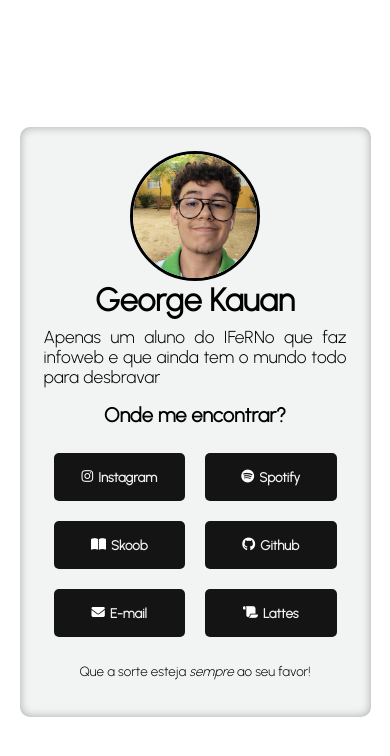
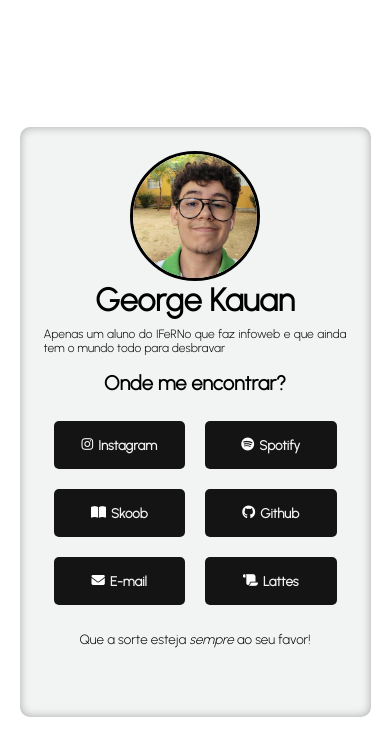
Before and after one commit to kzinge/SitePessoal, a plain HTML site: page index.html in a window 390 px wide. Drawn offline with Linux system fonts and the light colour scheme.

Commit message:
Atualizar o style.css

```diff
--- a/style.css
+++ b/style.css
@@ -171,7 +171,7 @@
     }
 
     .texto p {
-        font-size: 13pt;
+        font-size: 9pt;
         text-align: justify;
     }
 
```
